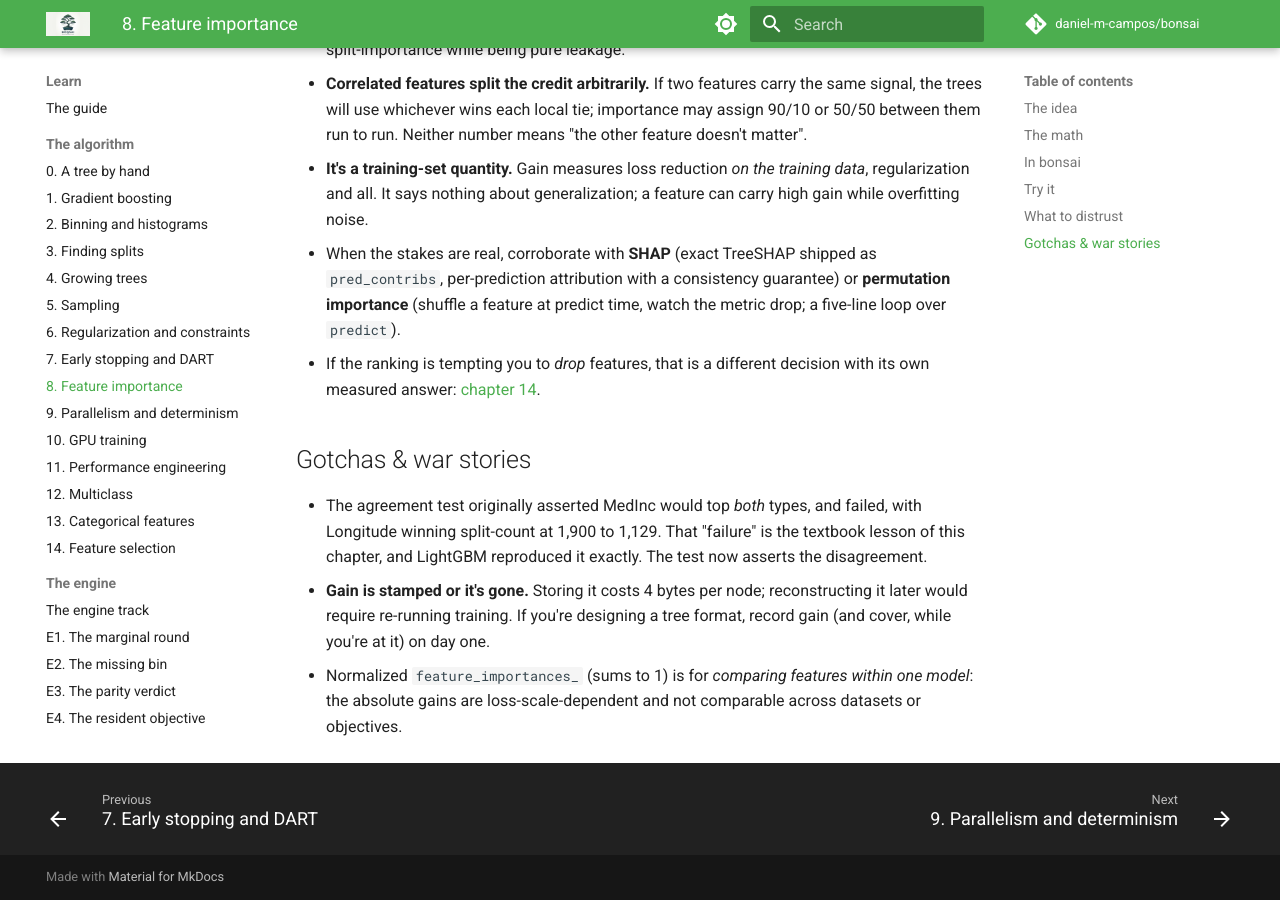
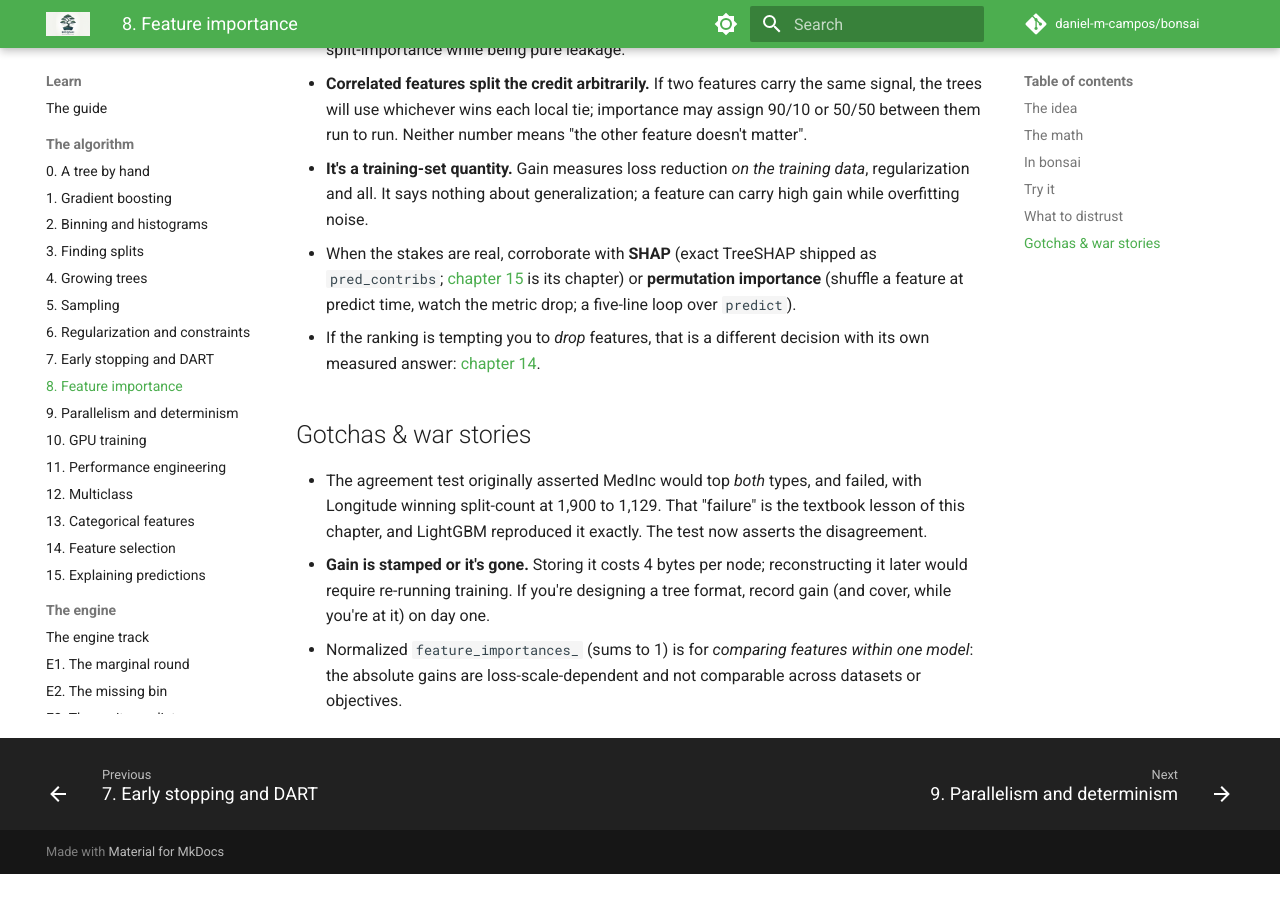
Before and after one commit to daniel-m-campos/bonsai, an MkDocs documentation site: the page built from docs/guide/8-feature-importance.md, in a window 1280 px wide and 900 px high, scrolled down 2375 px. Built offline with MkDocs 1.6.1 and Material for MkDocs 9.7.7, drawn with Linux system fonts in a browser that asks for light colours; comment, search, counter and statistics services are not loaded; after the commit the page ends 3249 px from its top, so only the background shows below that.

Commit message:
docs(guide): chapter 15, explaining predictions with TreeSHAP
The Shapley contract (efficiency, symmetry, dummy), the conditional
expectation a tree attributes, and the path bookkeeping that turns an
exponential sum into O(leaves x depth^2), mapped line by line onto
shap.hpp and shap.cpp. The test story leads: the fast algorithm is
reconciled against the brute-force subset enumeration it claims to
equal. A CI-run example verifies the additivity identity and shows
per-row interaction credit no global importance can produce. Chapters 8
and 14 link in; the timeline TreeSHAP entry now points here.

Claude-Session: https://claude.ai/code/session_01SfgWZ7ftZV7aJJh87NXR72

```diff
--- a/docs/guide/8-feature-importance.md
+++ b/docs/guide/8-feature-importance.md
@@ -111,10 +111,9 @@ modes to keep in mind:
   training data*, regularization and all. It says nothing about
   generalization; a feature can carry high gain while overfitting noise.
 - When the stakes are real, corroborate with **SHAP** (exact TreeSHAP
-  shipped as `pred_contribs`, per-prediction attribution with a
-  consistency guarantee) or **permutation importance** (shuffle a feature
-  at predict time, watch the metric drop; a five-line loop over
-  `predict`).
+  shipped as `pred_contribs`; [chapter 15](15-explaining-predictions.md)
+  is its chapter) or **permutation importance** (shuffle a feature at
+  predict time, watch the metric drop; a five-line loop over `predict`).
 - If the ranking is tempting you to *drop* features, that is a different
   decision with its own measured answer:
   [chapter 14](14-feature-selection.md).
--- a/docs/learn/timeline.json
+++ b/docs/learn/timeline.json
@@ -179,7 +179,7 @@
       "link": "https://arxiv.org/abs/1802.03888",
       "adopters": ["xgboost", "lightgbm", "catboost", "bonsai"],
       "bonsai_status": "adopted",
-      "bonsai_link": "../guide/8-feature-importance.md"
+      "bonsai_link": "../guide/15-explaining-predictions.md"
     },
     {
       "year": 2019,
--- a/mkdocs.yml
+++ b/mkdocs.yml
@@ -111,6 +111,7 @@ nav:
           - 12. Multiclass: guide/12-multiclass.md
           - 13. Categorical features: guide/13-categorical-features.md
           - 14. Feature selection: guide/14-feature-selection.md
+          - 15. Explaining predictions: guide/15-explaining-predictions.md
       - The engine:
           - The engine track: learn/engine/README.md
           - E1. The marginal round: learn/engine/1-the-marginal-round.md
```
Also changed, not shown: docs/guide/14-feature-selection.md (+1 -1 lines), docs/guide/15-explaining-predictions.md (added, +76 -0 lines), docs/guide/README.md (+1 -0 lines), docs/learn/timeline.md (+1 -1 lines).
